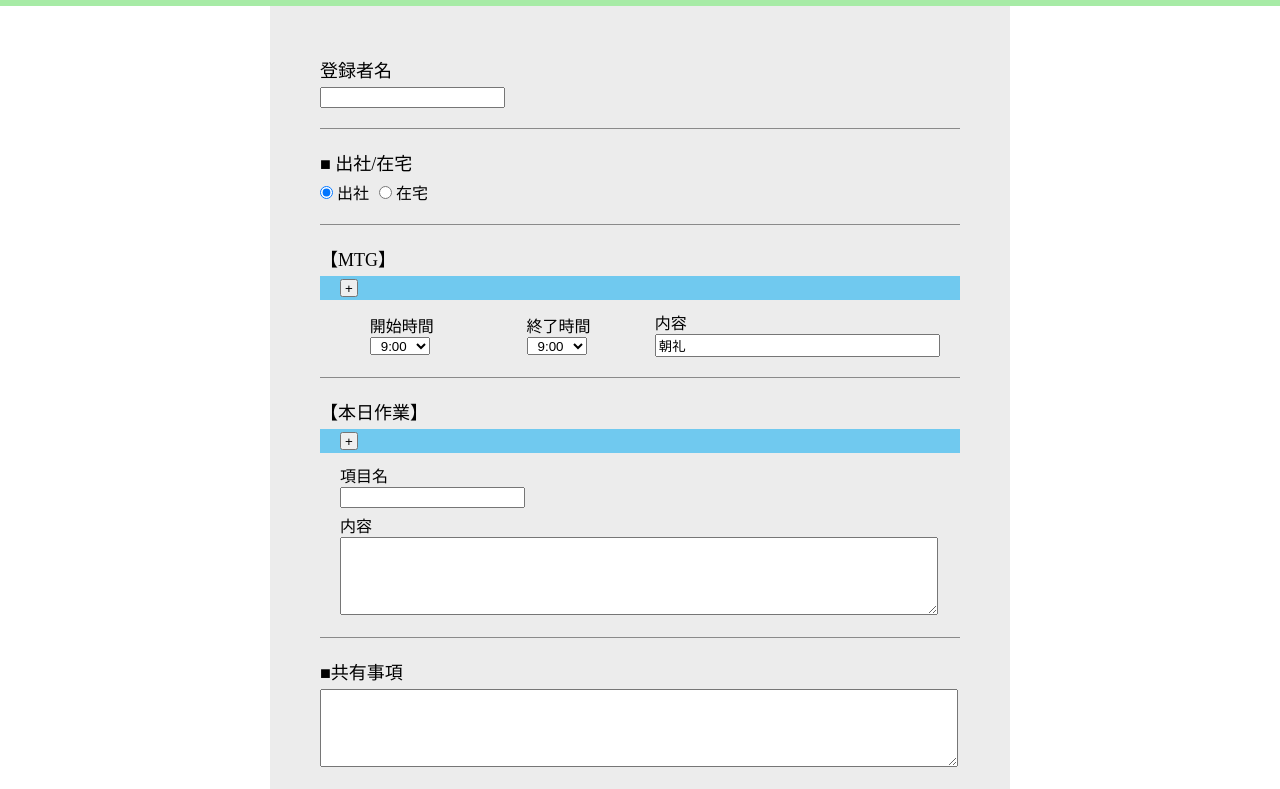
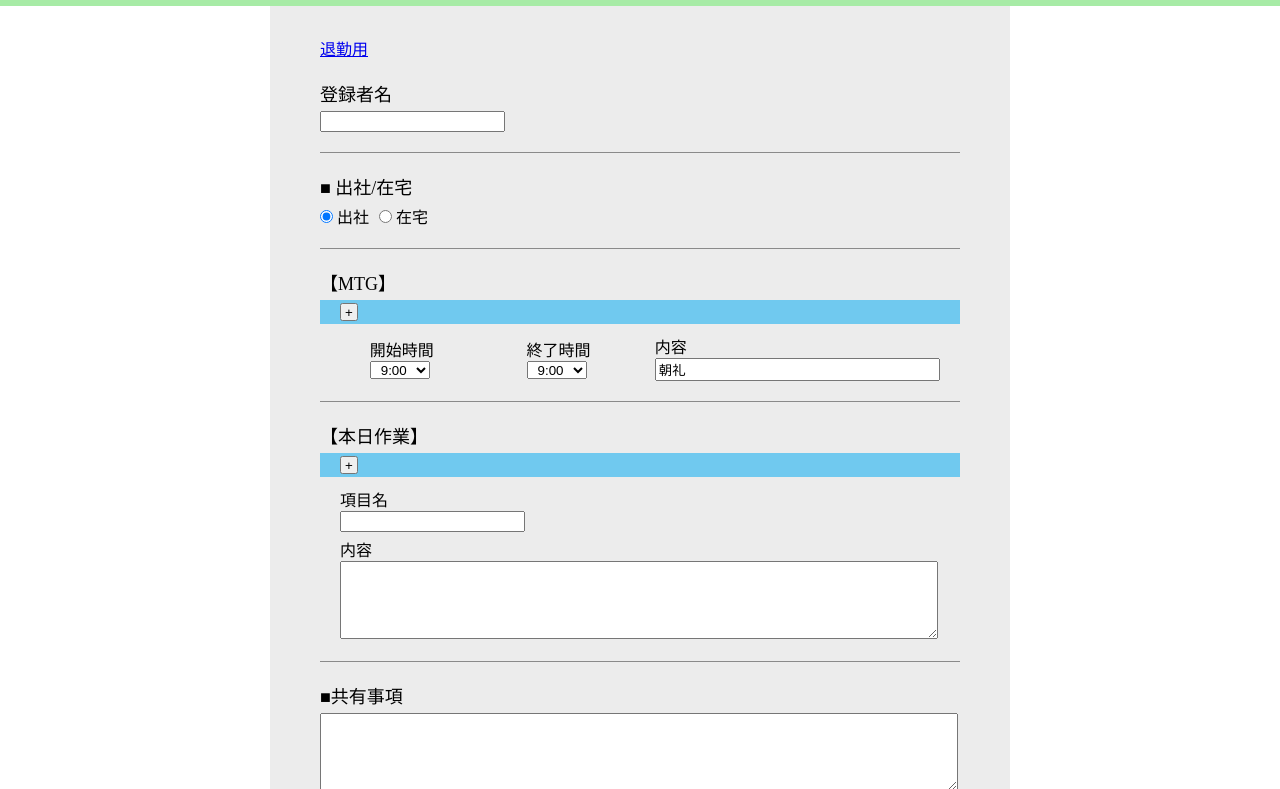
Before and after one commit to niimurank/tsMakeDailyReport, a plain HTML site: page index.html in a window 1280 px wide. Shown: the part 69-858 px from the top of the page. Drawn offline with nearby package versions, Linux system fonts and the light colour scheme.

Commit message:
fix-pastelink

```diff
--- a/Morning.html
+++ b/index.html
@@ -1,5 +1,6 @@
 <!DOCTYPE html>
 <html lang="ja">
+
 <head>
     <meta charset="UTF-8">
     <meta name="viewport" content="width=device-width, initial-scale=1.0">
@@ -23,11 +24,13 @@
     <script src="./js/todo.js"></script>
     <script src="./js/share.js"></script>
 </head>
+
 <body>
     <header>
         <h1>勤怠報告コピぺ用：出勤</h1>
     </header>
     <main>
+        <a href="/evening.html">退勤用</a>
         <section name="name">
             <div class="section userName border">
                 <div class="label">登録者名</div>
@@ -53,7 +56,7 @@
         </section>
         <section>
             <div class="section mtg border">
-                <div  class="label">【MTG】</div>
+                <div class="label">【MTG】</div>
                 <div class="addButton">
                     <input id="mtgAddButton" type="button" value="+">
                 </div>
@@ -172,7 +175,7 @@
             <div class="section todo border">
                 <div class="label">【本日作業】</div>
                 <div class="addButton">
-                    <input type="button" value="+" id="todoAddButton" >
+                    <input type="button" value="+" id="todoAddButton">
                 </div>
                 <div id="todoGroup">
                     <div class="oneBlock" id="todoElement1">
@@ -205,4 +208,5 @@
         </section>
     </main>
 </body>
+
 </html>
```
